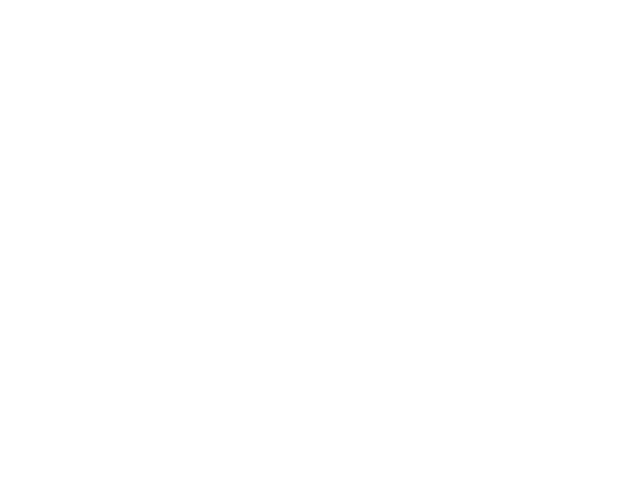
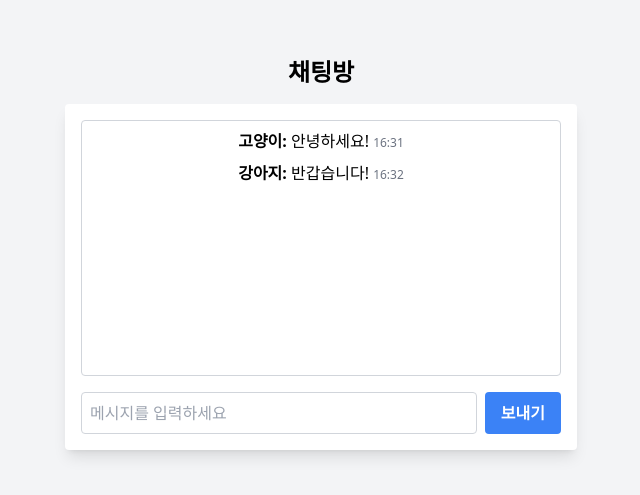
Before and after one commit to rachaen/gRPC-chat, a React (Create React App) app in the folder client/: page / in a window 1280 px wide. Shown: the part 971-1466 px from the top of the page, without its empty margins (319-959 px from the left). Before the commit the page ends 824 px from the top, so only its background shows below. Built offline with nearby package versions, Linux system fonts and the light colour scheme.

Commit message:
feat: 채팅방 화면

```diff
--- a/client/src/App.jsx
+++ b/client/src/App.jsx
@@ -1,4 +1,5 @@
 import './App.css';
+import ChatRoom from './pages/ChatRoom';
 import Join from './pages/Join';
 
 function App() {
@@ -6,6 +7,7 @@
     <div className='App'>
       <header>gRCP 채팅 클라이언트</header>
       <Join />
+      <ChatRoom />
     </div>
   );
 }
--- /dev/null
+++ b/client/src/components/chatRoom/Input.jsx
@@ -0,0 +1,20 @@
+import React, { useState } from 'react';
+
+export default function Input() {
+  const [message, setMessage] = useState('');
+
+  const handleInputChange = (e) => {
+    setMessage(e.target.value);
+  };
+
+  return (
+    <>
+      <input
+        type='text'
+        className='mb-4 p-2 border border-gray-300 rounded'
+        value={message}
+        onChange={handleInputChange}
+      />
+    </>
+  );
+}
--- /dev/null
+++ b/client/src/pages/ChatRoom.jsx
@@ -0,0 +1,60 @@
+import React, { useState, useEffect, useRef } from 'react';
+
+export default function ChatRoom({ nickname }) {
+  const [messages, setMessages] = useState([
+    { nickname: '고양이', message: '안녕하세요!', timestamp: '16:31' },
+    { nickname: '강아지', message: '반갑습니다!', timestamp: '16:32' },
+  ]);
+  const [newMessage, setNewMessage] = useState('');
+  const messageRef = useRef();
+
+  const sendMessage = () => {
+    alert(`[${nickname}]: ${newMessage}\n 시간: ${new Date().toISOString()}`);
+    setNewMessage('');
+  };
+
+  const handleInputChange = (e) => {
+    setNewMessage(e.target.value);
+  };
+
+  const handleSubmit = (e) => {
+    e.preventDefault();
+    if (newMessage.trim()) {
+      sendMessage();
+    }
+  };
+
+  useEffect(() => {
+    if (messageRef.current) {
+      messageRef.current.scrollTop = messageRef.current.scrollHeight;
+    }
+  }, [messages]);
+
+  return (
+    <div className='flex flex-col items-center justify-center h-screen bg-gray-100'>
+      <h1 className='text-2xl font-bold mb-4'>채팅방</h1>
+      <div className='w-full max-w-lg p-4 bg-white rounded shadow-lg'>
+        <div className='mb-4 h-64 overflow-y-auto border border-gray-300 p-2 rounded' ref={messageRef}>
+          {messages.map((msg, index) => (
+            <div key={index} className='mb-2'>
+              <strong>{msg.nickname}:</strong> {msg.message}{' '}
+              <span className='text-gray-500 text-xs'>{msg.timestamp}</span>
+            </div>
+          ))}
+        </div>
+        <form onSubmit={handleSubmit} className='flex'>
+          <input
+            type='text'
+            className='flex-1 p-2 border border-gray-300 rounded mr-2'
+            placeholder='메시지를 입력하세요'
+            value={newMessage}
+            onChange={handleInputChange}
+          />
+          <button type='submit' className='bg-blue-500 hover:bg-blue-700 text-white font-bold py-2 px-4 rounded'>
+            보내기
+          </button>
+        </form>
+      </div>
+    </div>
+  );
+}
--- a/client/src/pages/Join.jsx
+++ b/client/src/pages/Join.jsx
@@ -13,7 +13,7 @@
 
   return (
     <div className='flex flex-col items-center justify-center h-screen bg-gray-100'>
-      <h1 className='text-2xl font-bold mb-4'>Join Chat As...</h1>
+      <h1 className='text-2xl font-bold mb-4'>채팅방 입장</h1>
       <input
         type='text'
         className='mb-4 p-2 border border-gray-300 rounded'
@@ -22,7 +22,7 @@
         onChange={handleInputChange}
       />
       <button onClick={handleSubmit} className='bg-blue-500 hover:bg-blue-700 text-white font-bold py-2 px-4 rounded'>
-        Join
+        입장하기
       </button>
     </div>
   );
```
